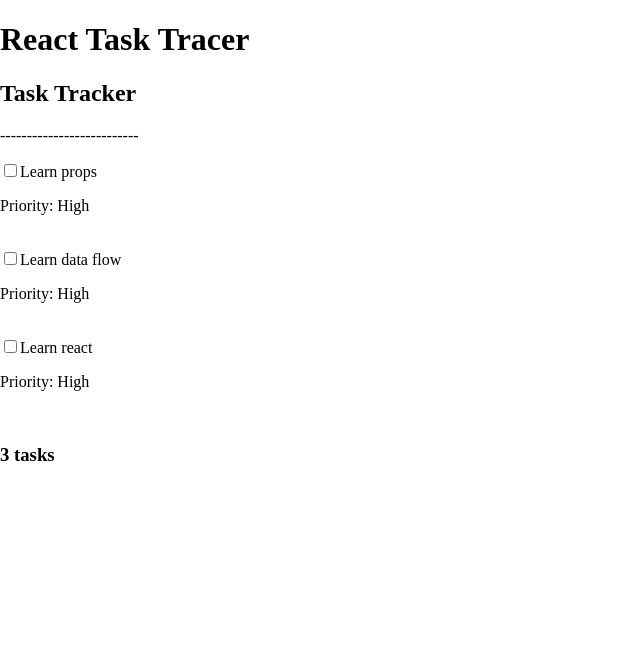
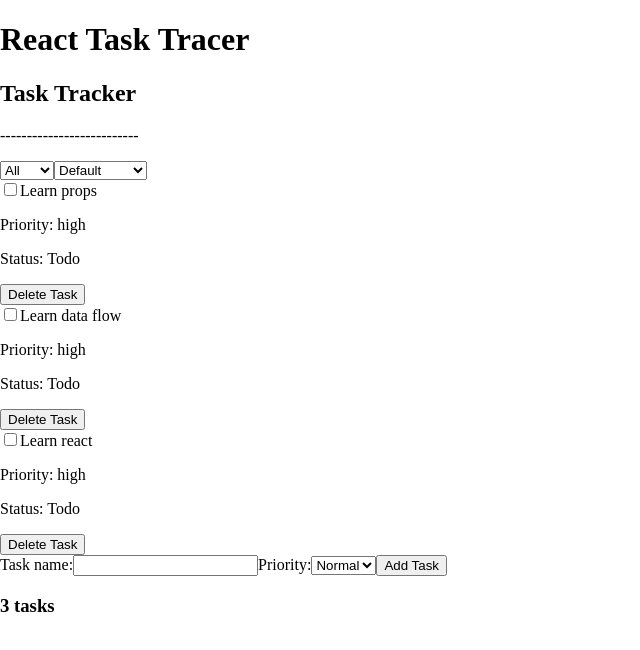
Before and after one commit to JesseVahlfors/react-task-tracker, a React (Vite) app: page / in a window 1280 px wide. Shown: the top 650 px of the page, without its empty margins (0-640 px from the left). Built offline with nearby package versions, Linux system fonts and the light colour scheme.

Commit message:
Implement TaskForm component and enhance TaskList with task management features

```diff
--- a/src/components/Task.jsx
+++ b/src/components/Task.jsx
@@ -1,23 +1,22 @@
-function Task ({id, title, priority}) {
+function Task({ id, title, priority, completed, onToggle, onDelete }) {
   return (
     <div>
-            <input type="checkbox"
+      <input
+        type="checkbox"
         id={id}
-            name={id}
-            value={id}
+        checked={completed}
+        onChange={() => onToggle(id)}
       />
 
       <label htmlFor={id}>{title}</label>
 
-            <br/>
+      <p>Priority: {priority}</p>
 
-            <p>
-                Priority: {priority}
-            </p>
+      <p>Status: {completed ? "Done" : "Todo"}</p>
 
-            <br />
+      <button onClick={() => onDelete(id)}>Delete Task</button>
     </div>
-    )
+  );
 }
 
-export default Task
+export default Task;
--- /dev/null
+++ b/src/components/TaskForm.jsx
@@ -0,0 +1,52 @@
+import { useState } from "react";
+
+function TaskForm({ onAdd }) {
+  const [title, setTitle] = useState("");
+  const [priority, setPriority] = useState("normal");
+
+  function handleSubmit(event) {
+    event.preventDefault();
+
+    const newTask = {
+      id: crypto.randomUUID(),
+      title,
+      priority,
+      completed: false,
+    };
+
+    onAdd(newTask);
+
+    setTitle("");
+    setPriority("normal");
+  }
+
+  return (
+    <form onSubmit={handleSubmit}>
+      <label>
+        Task name:
+        <input
+          type="text"
+          name="title"
+          value={title}
+          onChange={(event) => setTitle(event.target.value)}
+        />
+      </label>
+
+      <label>
+        Priority:
+        <select
+          name="priority"
+          value={priority}
+          onChange={(event) => setPriority(event.target.value)}
+        >
+          <option value="high">High</option>
+          <option value="normal">Normal</option>
+          <option value="low">Low</option>
+        </select>
+        <button type="submit">Add Task</button>
+      </label>
+    </form>
+  );
+}
+
+export default TaskForm;
--- a/src/components/TaskList.jsx
+++ b/src/components/TaskList.jsx
@@ -1,41 +1,116 @@
-import Task from './Task'
-function TaskList (){
+import Task from "./Task";
+import TaskForm from "./TaskForm";
+import { useState } from "react";
 
-    const tasks = [
+function TaskList() {
+  const [tasks, setTasks] = useState([
     {
-            id: 'task1',
-            title: 'Learn props',
-            priority: 'High'
+      id: "task1",
+      title: "Learn props",
+      priority: "high",
+      completed: false,
     },
     {
-            id: 'task2',
-            title: 'Learn data flow',
-            priority: 'High'
+      id: "task2",
+      title: "Learn data flow",
+      priority: "high",
+      completed: false,
     },
     {
-            id: 'task3',
-            title: 'Learn react',
-            priority: 'High',
+      id: "task3",
+      title: "Learn react",
+      priority: "high",
+      completed: false,
+    },
+  ]);
+  const [filter, setFilter] = useState("all");
+  const [sortOrder, setSortOrder] = useState("default");
+
+  const filteredTasks = tasks.filter((task) => {
+    if (filter === "todo") {
+      return !task.completed;
     }
-    ]
+
+    if (filter === "done") {
+      return task.completed;
+    }
+
+    return true;
+  });
+
+  const priorityValue = {
+    high: 3,
+    normal: 2,
+    low: 1,
+  };
+
+  const visibleTasks = [...filteredTasks];
+
+  if (sortOrder === "high-to-low") {
+    visibleTasks.sort(
+      (a, b) => priorityValue[b.priority] - priorityValue[a.priority],
+    );
+  }
+
+  if (sortOrder === "low-to-high") {
+    visibleTasks.sort(
+      (a, b) => priorityValue[a.priority] - priorityValue[b.priority],
+    );
+  }
+
+  function toggleTask(id) {
+    setTasks(
+      tasks.map((task) =>
+        task.id === id ? { ...task, completed: !task.completed } : task,
+      ),
+    );
+  }
+
+  function addTask(newTask) {
+    setTasks([...tasks, newTask]);
+  }
+
+  function deleteTask(id) {
+    setTasks(tasks.filter((task) => task.id !== id));
+  }
 
   return (
     <div>
       <h2>Task Tracker</h2>
 
       <p>--------------------------</p>
+      <select
+        value={filter}
+        onChange={(event) => setFilter(event.target.value)}
+      >
+        <option value="all">All</option>
+        <option value="todo">Todo</option>
+        <option value="done">Done</option>
+      </select>
 
-            {tasks.map(task => (
+      <select
+        value={sortOrder}
+        onChange={(event) => setSortOrder(event.target.value)}
+      >
+        <option value="default">Default</option>
+        <option value="high-to-low">High to Low</option>
+        <option value="low-to-high">Low to High</option>
+      </select>
+
+      {visibleTasks.map((task) => (
         <Task
           key={task.id}
           id={task.id}
           title={task.title}
           priority={task.priority}
+          completed={task.completed}
+          onToggle={toggleTask}
+          onDelete={deleteTask}
         />
       ))}
-
+      <TaskForm onAdd={addTask} />
     </div>
-    )
+  );
 }
 
-export default TaskList
+export default TaskList;
```
Lines whose indentation alone changed are shown as unchanged.
